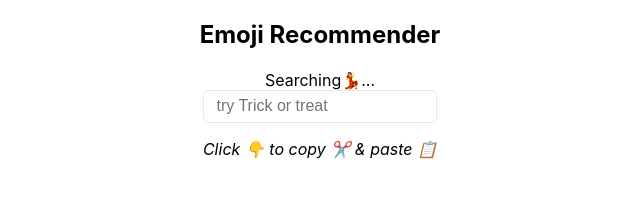
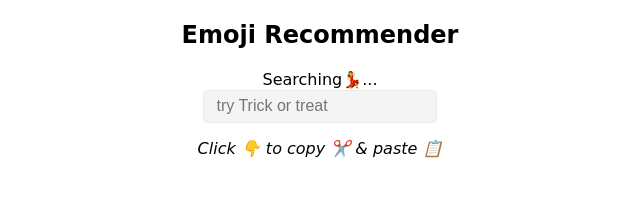
Before and after one commit to RensDimmendaal/emoji-recommender, a plain HTML site: page new-app/app/templates/index.html in a window 1280 px wide. Shown: the whole page, without its empty margins (320-960 px from the left). Drawn offline with Linux system fonts and the light colour scheme; files that its build step writes are made by us from their sources.

Commit message:
Update font

```diff
--- a/new-app/app/static/mvp.css
+++ b/new-app/app/static/mvp.css
@@ -1,4 +1,5 @@
 /* MVP.css v1.8 - https://github.com/andybrewer/mvp */
+
 
 :root {
     --active-brightness: 0.85;
@@ -15,7 +16,7 @@
     --color-table: #118bee;
     --color-text: #000;
     --color-text-secondary: #999;
-    --font-family: -apple-system, BlinkMacSystemFont, "Segoe UI", Roboto, Oxygen-Sans, Ubuntu, Cantarell, "Helvetica Neue", sans-serif;
+    --font-family: 'Patua One', cursive;
     --hover-brightness: 1.2;
     --justify-important: center;
     --justify-normal: left;
@@ -387,6 +388,7 @@ textarea {
     display: block;
     font-size: inherit;
     max-width: var(--width-card-wide);
+    background-color: #f4f4f4;
 }
 
 input[type="checkbox"],
```
